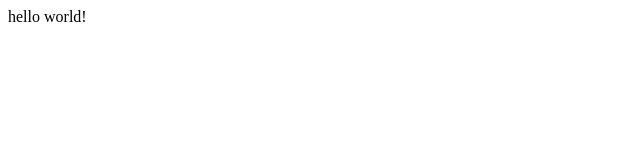
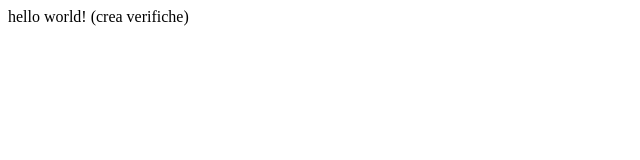
Before and after one commit to gaskb/testForNewProject, a plain HTML site: page static/index.html in a window 1280 px wide. Shown: the whole page, without its empty margins (0-640 px from the left). Drawn offline with Linux system fonts and the light colour scheme.

Commit message:
Update index.html

```diff
--- a/static/index.html
+++ b/static/index.html
@@ -1,5 +1,5 @@
 <html>
 <body>
-hello world!
+hello world! (crea verifiche)
 </body>
 </html>
```
